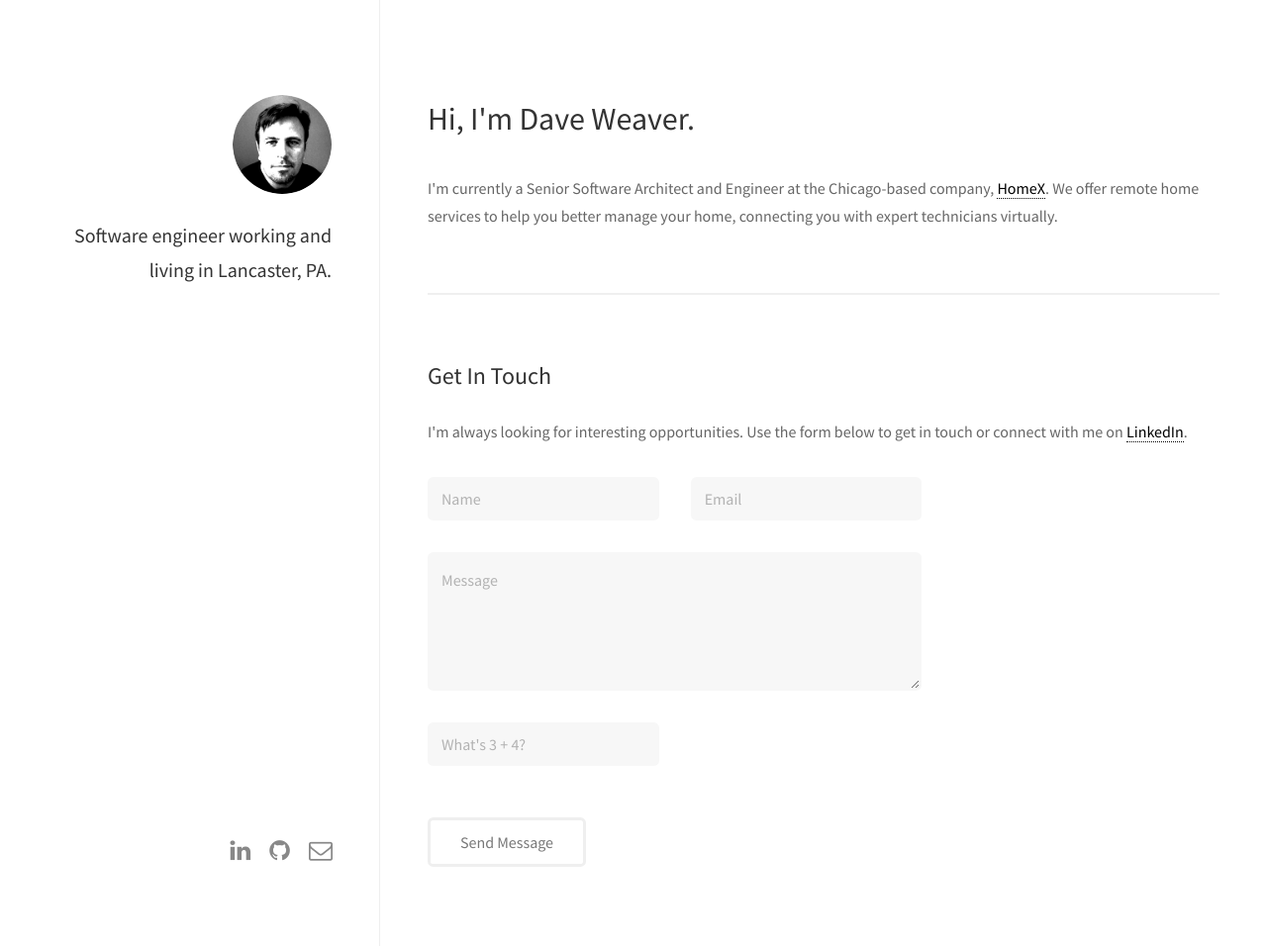
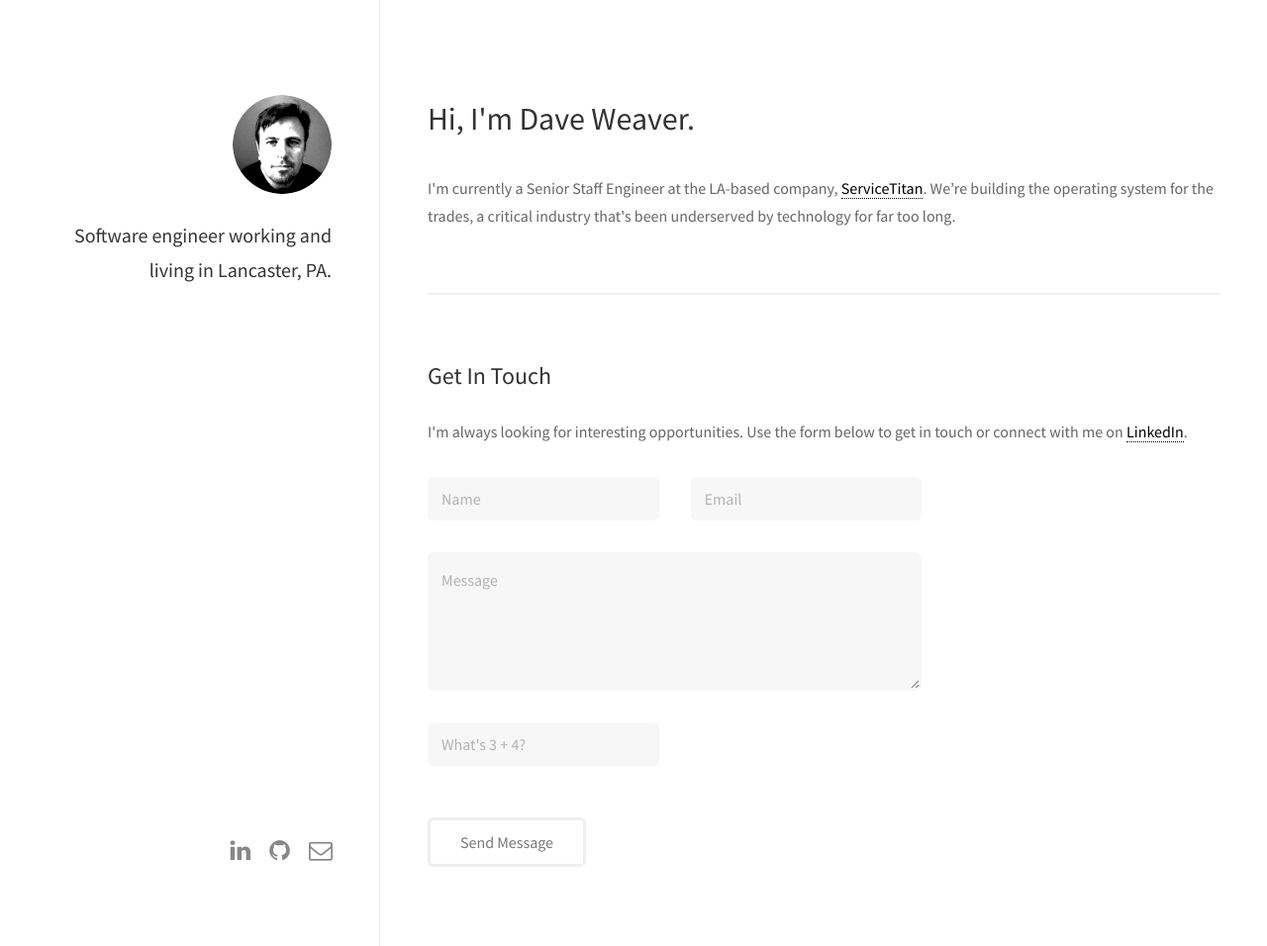
Before and after one commit to davideweaver/davideweaver.github.io, a Jekyll site: the page built from index.html, in a window 1280 px wide and 956 px high. Shown: the whole window at 99% size. Built offline with Jekyll 4.4.1, drawn with Linux system fonts in a browser that asks for light colours; nearby versions of some CDN libraries.

Commit message:
chore: update job position

```diff
--- a/_layouts/default.html
+++ b/_layouts/default.html
@@ -13,8 +13,8 @@
 	<header class="major">
 		<h2>Hi, I'm Dave Weaver.</h2>
 	</header>
-	<p>I'm currently a Senior Software Architect and Engineer at the Chicago-based company, <a href="https://homex.com">HomeX</a>.
-		We offer remote home services to help you better manage your home, connecting you with expert technicians virtually.</p>
+	<p>I'm currently a Senior Staff Engineer at the LA-based company, <a href="https://https://www.servicetitan.com/">ServiceTitan</a>.
+		We’re building the operating system for the trades, a critical industry that's been underserved by technology for far too long.</p>
 </section>
 
 <section>
```
